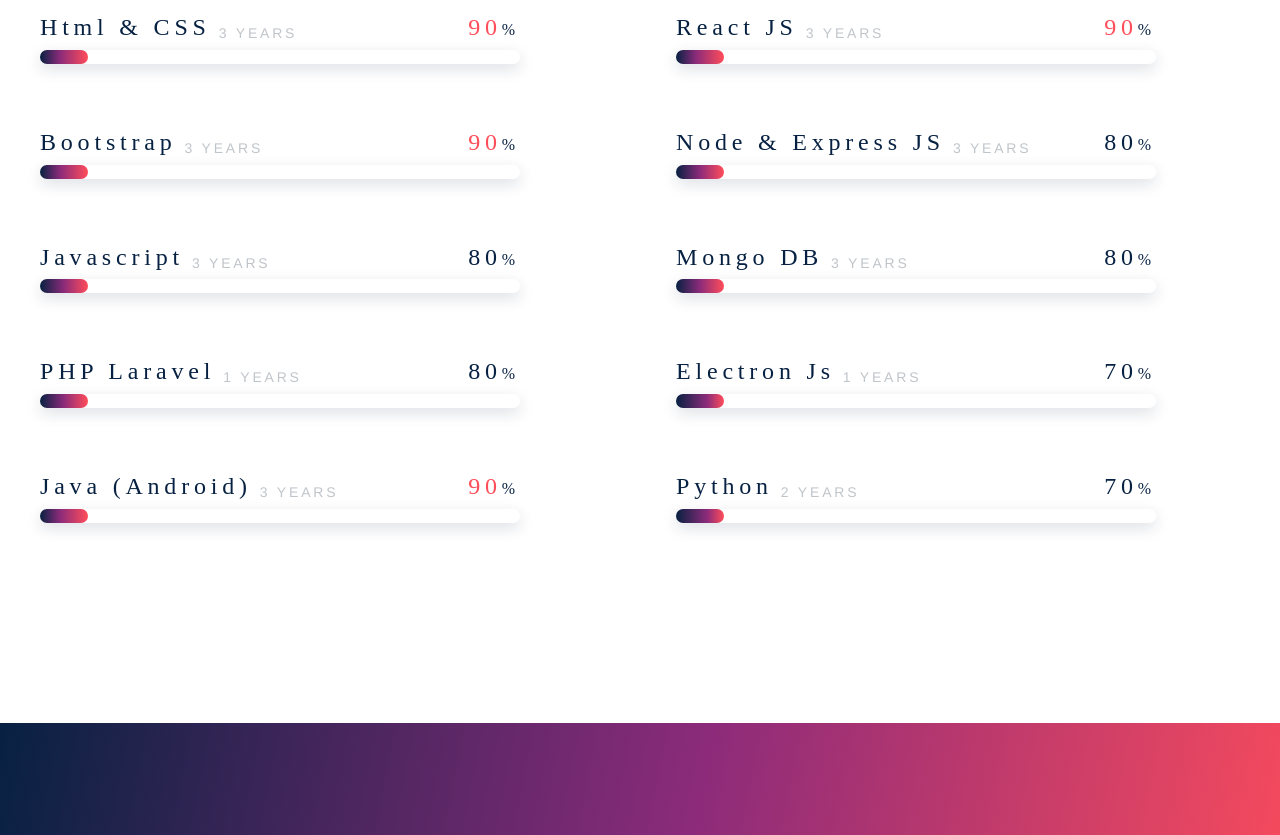
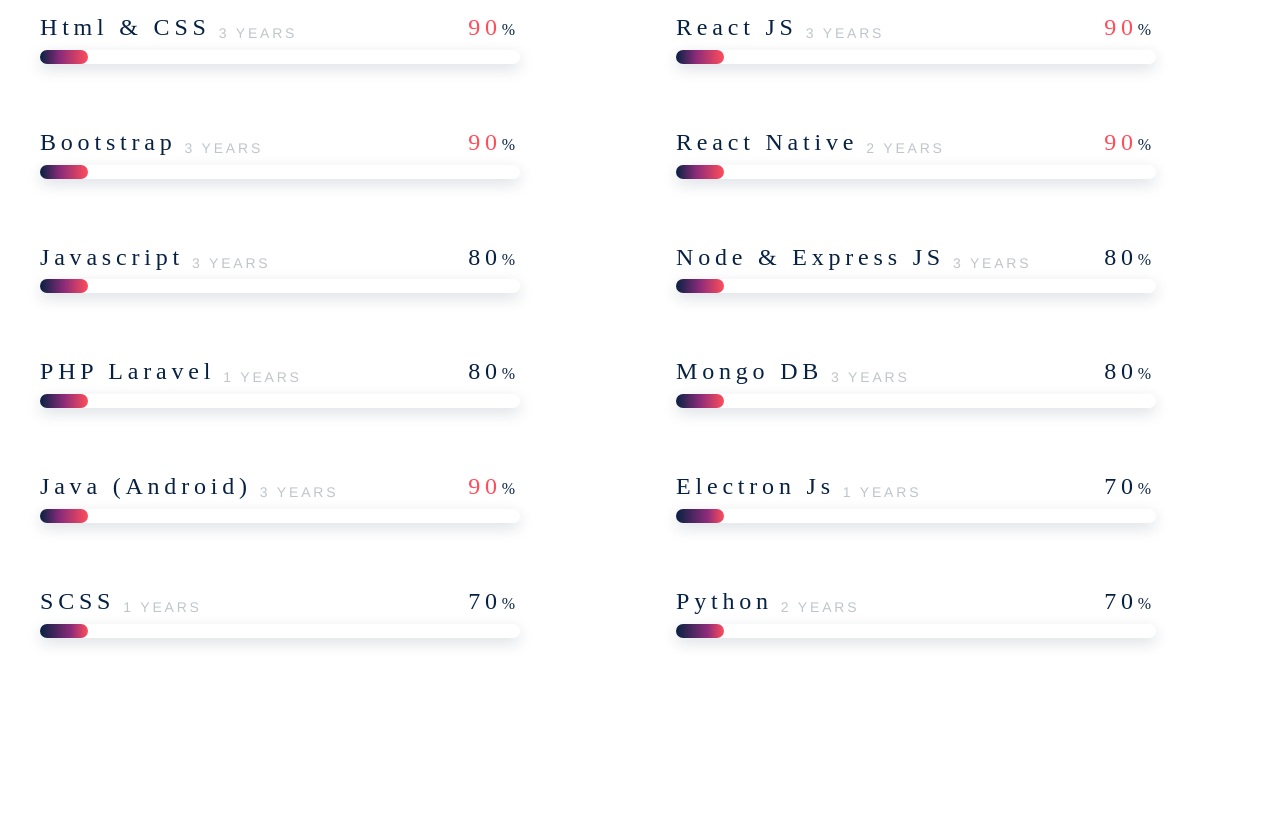
Before and after one commit to itshamzajaved/Portfolio, a plain HTML site: page about.html in a window 1280 px wide. Shown: the part 3000-3835 px from the top of the page. Drawn offline with nearby package versions, Linux system fonts and the light colour scheme; a script that the page names is missing; a web font is replaced by a local one.

Commit message:
commit changes

```diff
--- a/about.html
+++ b/about.html
@@ -175,6 +175,19 @@
                     <div class="skill-set__bar p90 js-scroll"></div>
                   </div>
                 </li>
+                <li class="skill-set__item">
+                  <!-- <div class="skill-set__icon"><img src="./assets/img/flinto.png" alt="Flinto for mac"></div> -->
+                  <div class="skill-set__detail">
+                    <div class="skill-set__meta">
+                      <div class="skill-set__name">
+                        <h4 class="small-title small-title--skill">SCSS</h4>
+                        <p class="skill-set__year">1 YEARS</p>
+                      </div>
+                      <p class="small-title small-title--skill">70<span class="skill-set__ratio">%</span></p>
+                    </div>
+                    <div class="skill-set__bar p70 js-scroll"></div>
+                  </div>
+                </li>
               </ul>
               <ul class="skill-set__list">
                 <li class="skill-set__item">
@@ -184,6 +197,19 @@
                       <div class="skill-set__name">
                         <h4 class="small-title small-title--skill">React JS</h4>
                         <p class="skill-set__year">3 YEARS</p>
+                      </div>
+                      <p class="small-title small-title--skill skill-set__high">90<span class="skill-set__ratio">%</span></p>
+                    </div>
+                    <div class="skill-set__bar p90 js-scroll"></div>
+                  </div>
+                </li>
+                <li class="skill-set__item">
+                  <!-- <div class="skill-set__icon"><img src="./assets/img/html.svg" alt="HTML/CSS"></div> -->
+                  <div class="skill-set__detail">
+                    <div class="skill-set__meta">
+                      <div class="skill-set__name">
+                        <h4 class="small-title small-title--skill">React Native</h4>
+                        <p class="skill-set__year">2 YEARS</p>
                       </div>
                       <p class="small-title small-title--skill skill-set__high">90<span class="skill-set__ratio">%</span></p>
                     </div>
```
